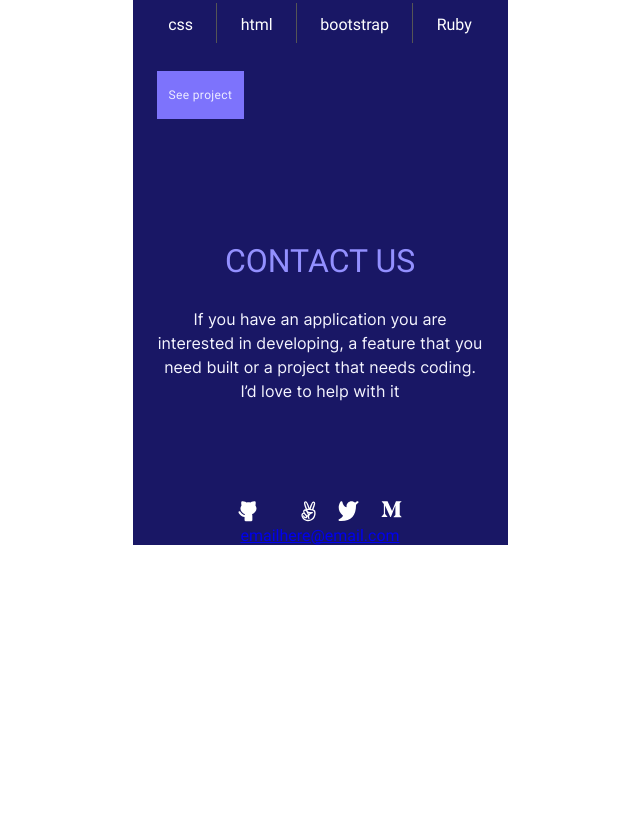
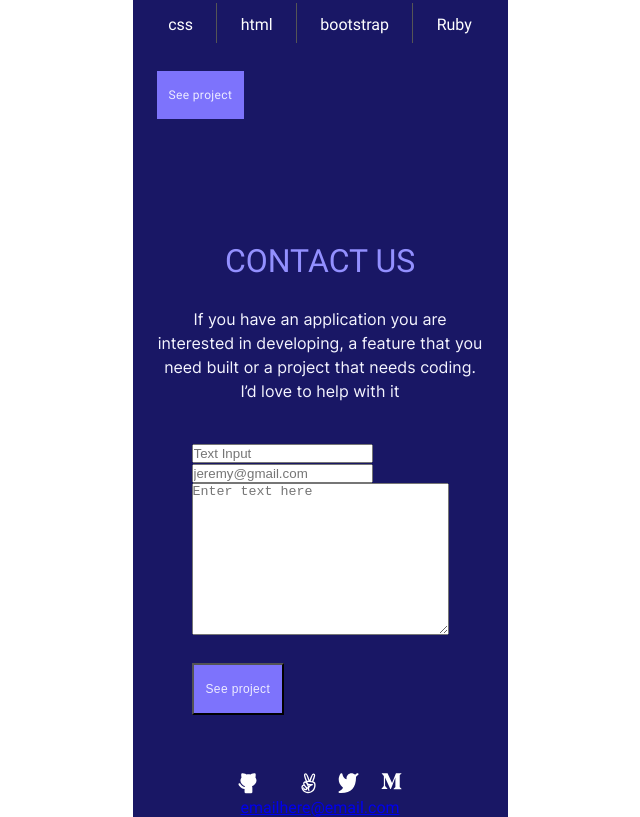
Before and after one commit to AdnanOlarmmi/Personal_Portfolio, a website: page index.html in a window 1280 px wide. Shown: the part 4286-5103 px from the top of the page, without its empty margins (320-960 px from the left). Before the commit the page ends 4831 px from the top, so only its background shows below. Drawn offline with Linux system fonts and the light colour scheme.

Commit message:
rearrranging some valuables

```diff
--- a/index.html
+++ b/index.html
@@ -212,6 +212,36 @@
 						feature that you need built or a project that needs coding. I’d love
 						to help with it
 					</p>
+					<form action="https://formspree.io/f/mbjqvypj" method="post">
+						<div class="input">
+							<input
+								type="text"
+								name="name"
+								placeholder="Text Input"
+								maxlength="30"
+								required
+							/>
+						</div>
+						<div class="input">
+							<input
+								type="email"
+								name="email"
+								placeholder="jeremy@gmail.com"
+								required
+							/>
+						</div>
+						<div class="textarea">
+							<textarea
+								name="comment"
+								placeholder="Enter text here"
+								cols="30"
+								rows="10"
+								maxlength="500"
+								required
+							></textarea>
+						</div>
+						<input type="submit" value="See project" class="seeProject" />
+					</form>
 					<ul class="contactsIcon">
 						<li><img src="images/Icons/Vectorgithubicon.svg" alt="" /></li>
 						<li><img src="images/Icons/Grouplinkedinicon.svg" alt="" /></li>
```
Lines whose indentation alone changed are shown as unchanged.
